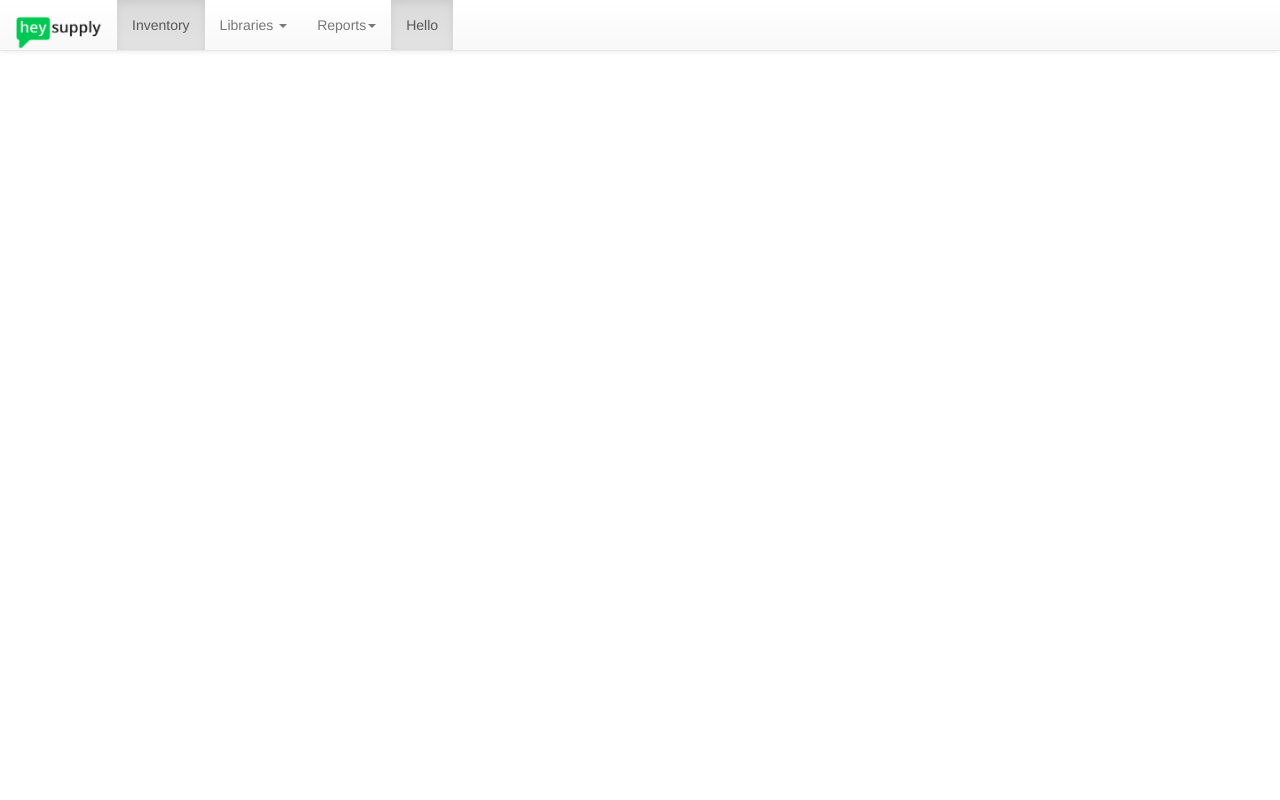
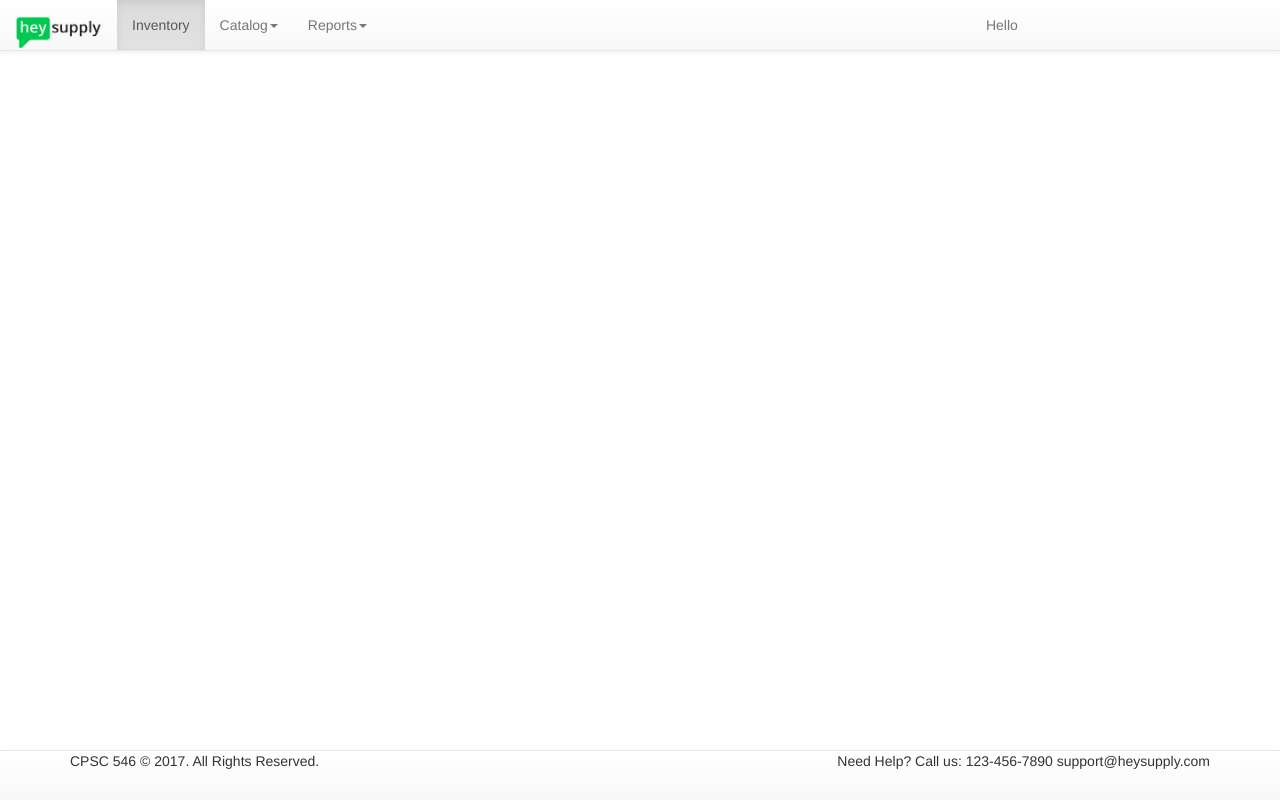
Before and after one commit to jnikam66/repo, an Angular app in the folder InventoryUI/: page /features in a window 1280 px wide. Built offline with nearby package versions, Linux system fonts and the light colour scheme.

Commit message:
Fixed header footer.

```diff
--- a/InventoryUI/src/app/features/features.component.html
+++ b/InventoryUI/src/app/features/features.component.html
@@ -1,4 +1,5 @@
 <p>
   <app-header></app-header>
   <router-outlet></router-outlet>
+  <app-footer></app-footer>
 </p>
--- a/InventoryUI/src/app/features/features.module.ts
+++ b/InventoryUI/src/app/features/features.module.ts
@@ -6,6 +6,7 @@ import { FeaturesComponent } from './features.component'
 import { HeaderComponent } from './header/header.component'
 import { InventoryComponent } from './inventory/inventory.component';
 import { ReportsComponent } from './reports/reports.component';
+import { FooterComponent } from './footer/footer.component';
 
 
 @NgModule({
@@ -19,7 +20,8 @@ declarations: [
   FeaturesComponent,
   HeaderComponent,
   InventoryComponent,
-  ReportsComponent
+  ReportsComponent,
+  FooterComponent
 ]
 })
 export class FeaturesModule { }
--- /dev/null
+++ b/InventoryUI/src/app/features/footer/footer.component.html
@@ -0,0 +1,8 @@
+<nav class="navbar navbar-default navbar-fixed-bottom">
+  <div class="container">
+    CPSC 546 &copy; 2017. All Rights Reserved.
+    <div style="float: right;">
+      Need Help? Call us: 123-456-7890 support@heysupply.com
+    </div>
+  </div>
+</nav>
--- /dev/null
+++ b/InventoryUI/src/app/features/footer/footer.component.ts
@@ -0,0 +1,15 @@
+import { Component, OnInit } from '@angular/core';
+
+@Component({
+  selector: 'app-footer',
+  templateUrl: './footer.component.html',
+  styleUrls: ['./footer.component.css']
+})
+export class FooterComponent implements OnInit {
+
+  constructor() { }
+
+  ngOnInit() {
+  }
+
+}
--- a/InventoryUI/src/app/features/header/header.component.html
+++ b/InventoryUI/src/app/features/header/header.component.html
@@ -16,7 +16,7 @@
       <ul class="nav navbar-nav">
         <li class="active"><a href="#">Inventory<span class="sr-only">(current)</span></a></li>
         <li class="dropdown">
-          <a href="#" class="dropdown-toggle" data-toggle="dropdown" role="button" aria-haspopup="true" aria-expanded="false">Libraries <span class="caret"></span></a>
+          <a href="#" class="dropdown-toggle" data-toggle="dropdown" role="button" aria-haspopup="true" aria-expanded="false">Catalog<span class="caret"></span></a>
           <ul class="dropdown-menu">
             <li><a href="#">Item Library</a></li>
             <li role="separator" class="divider"></li>
@@ -35,7 +35,9 @@
             <li><a href="#">Location Library</a></li>
           </ul>
         </li>
-        <li class="active"><a href="#">Hello<span class="sr-only">(current)</span></a></li>
+        <ul class="nav navbar-nav navbar-right">
+        <li><a href="#" style="margin-left: 589px;">Hello</a></li>
+      </ul>
       </ul>
 
 
```
Also changed, not shown: InventoryUI/src/app/features/footer/footer.component.css (added), 1 other file (tests, documents, lock files or other folders).
